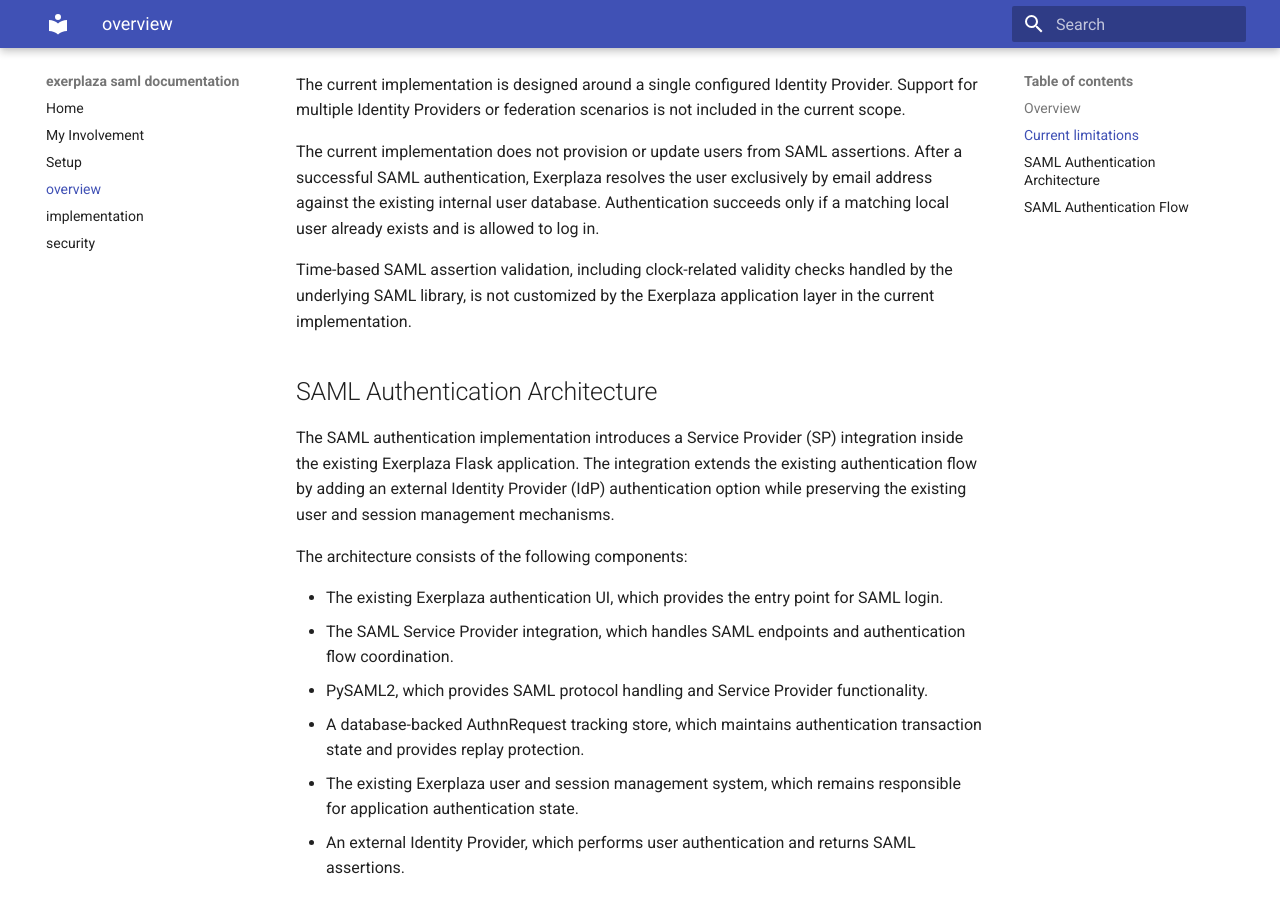
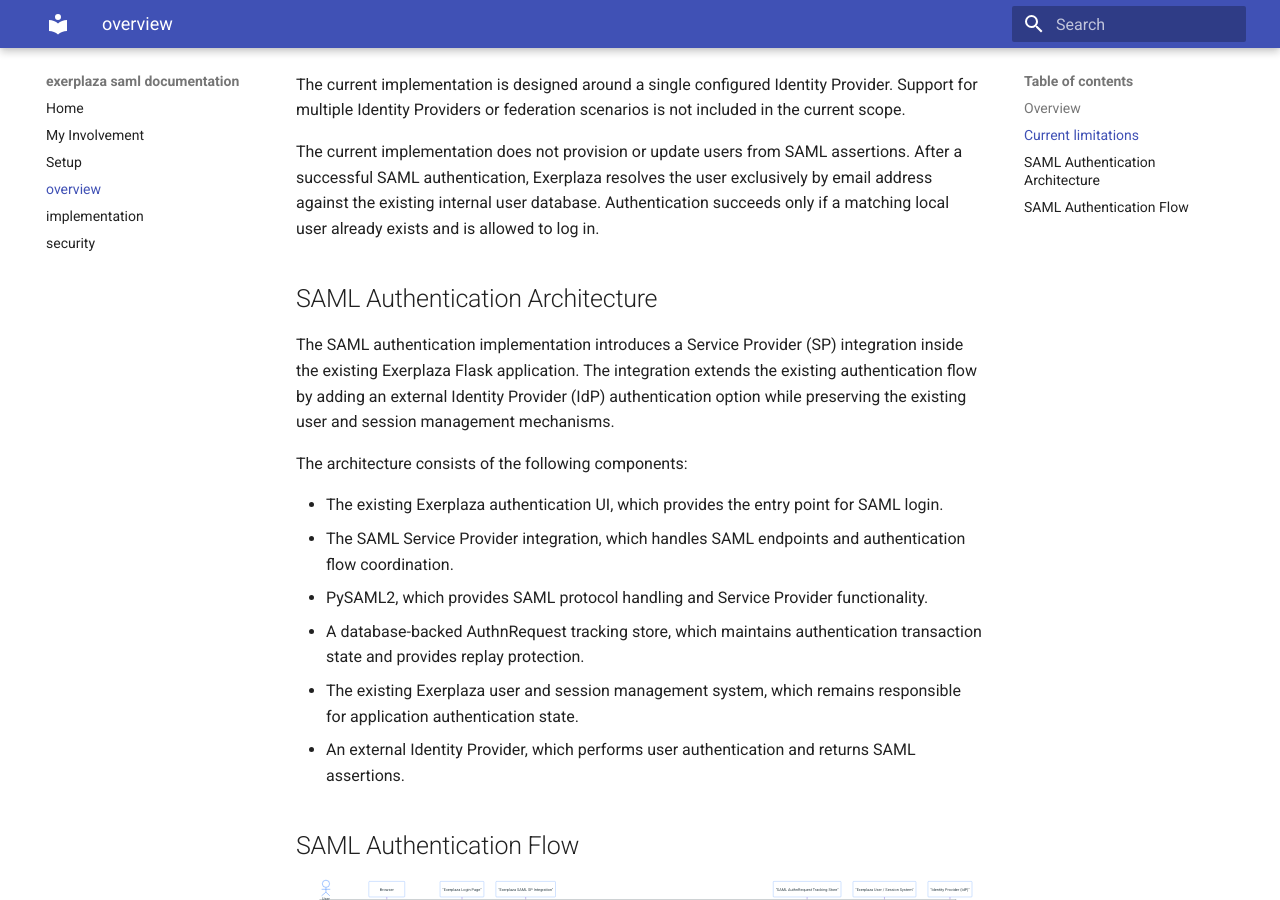
Before and after one commit to acquanaturaleminerale/acquanaturaleminerale.github.io, an MkDocs documentation site: the page built from docs/doc-overview.md, in a window 1280 px wide and 900 px high, scrolled down 1160 px. Built offline with MkDocs 1.6.1 and Material for MkDocs 9.7.7, drawn with Linux system fonts in a browser that asks for light colours.

Commit message:
Update doc-overview.md

```diff
--- a/docs/doc-overview.md
+++ b/docs/doc-overview.md
@@ -30,8 +30,6 @@
 The current implementation is designed around a single configured Identity Provider. Support for multiple Identity Providers or federation scenarios is not included in the current scope.
 
 The current implementation does not provision or update users from SAML assertions. After a successful SAML authentication, Exerplaza resolves the user exclusively by email address against the existing internal user database. Authentication succeeds only if a matching local user already exists and is allowed to log in.
-
-Time-based SAML assertion validation, including clock-related validity checks handled by the underlying SAML library, is not customized by the Exerplaza application layer in the current implementation.
 
 ## SAML Authentication Architecture
 
```
